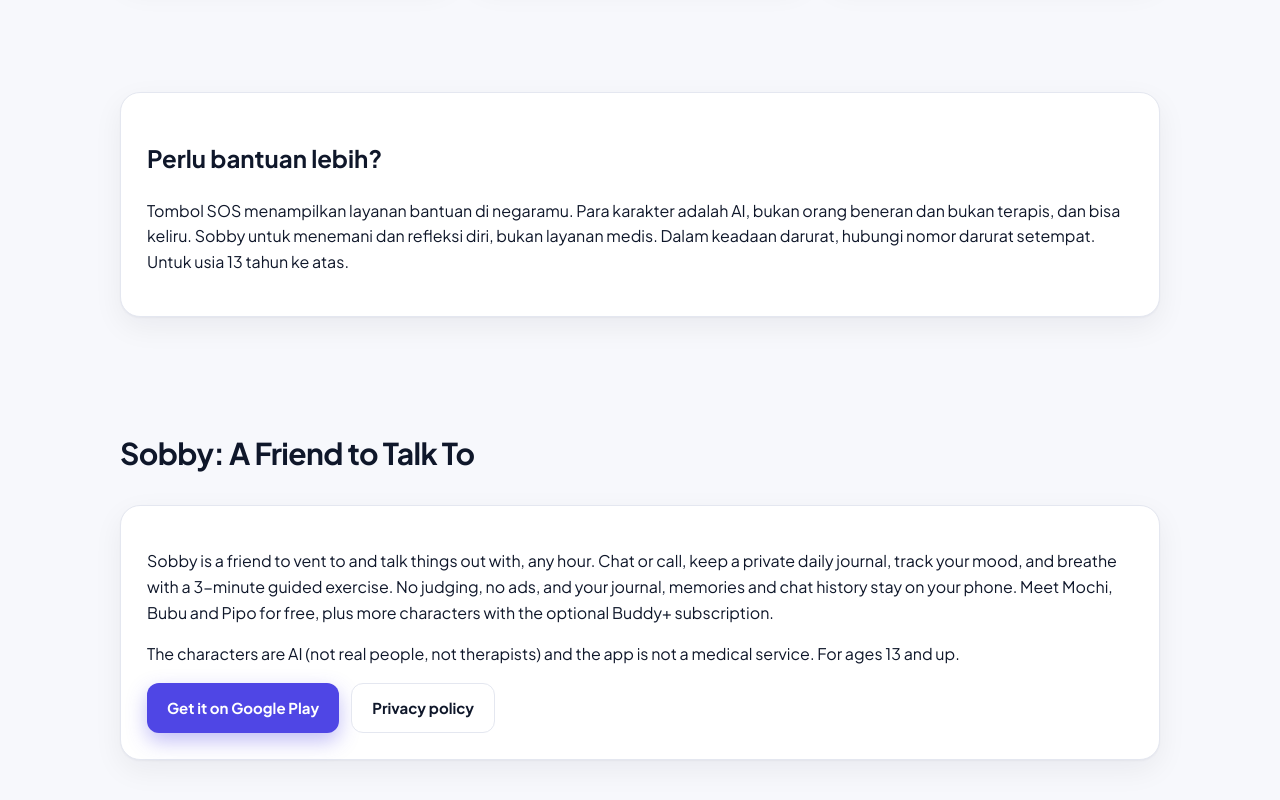
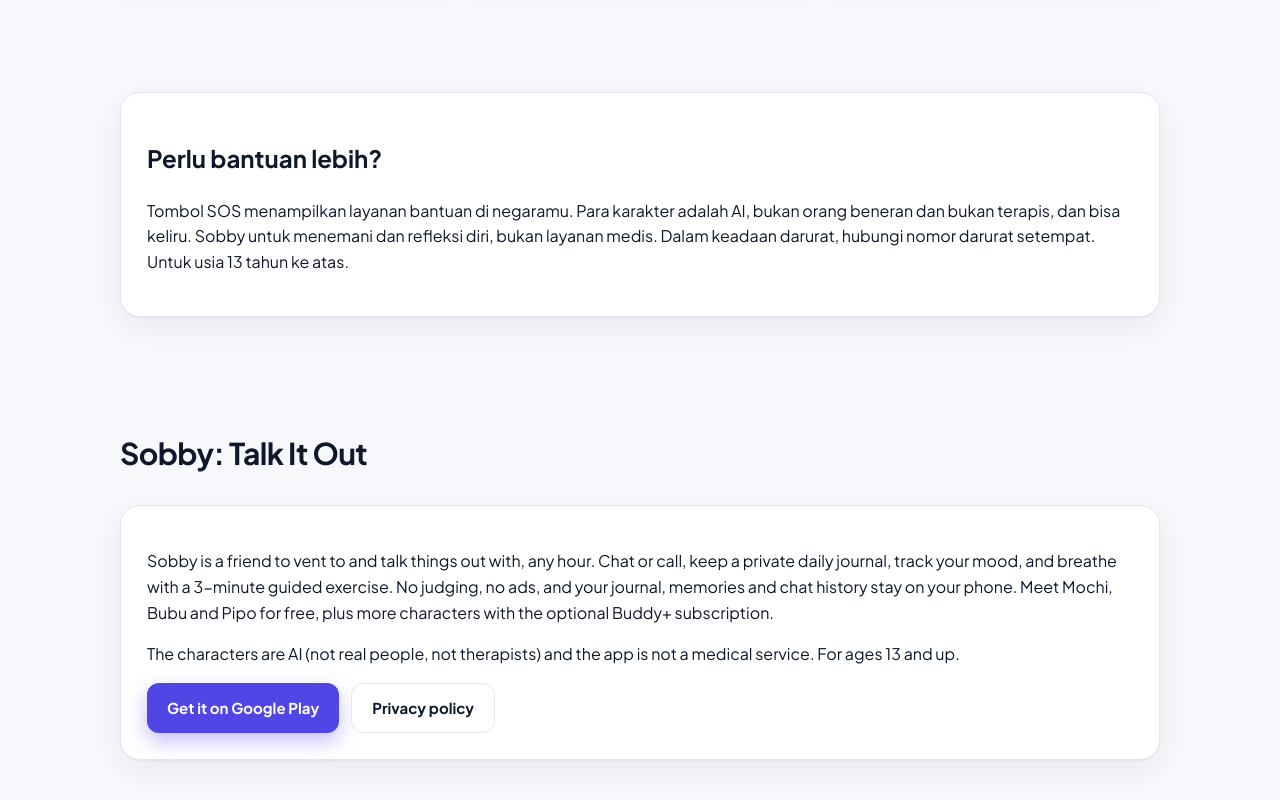
Before and after one commit to irsyad-git/alastic-site, a plain HTML site: page staywaras/index.html in a window 1280 px wide. Shown: the part 1300-2100 px from the top of the page. Drawn offline with Linux system fonts and the light colour scheme.

Commit message:
Site: English title Sobby: Talk It Out
Co-Authored-By: Claude Sonnet 5.5 <noreply@anthropic.com>
Claude-Session: https://claude.ai/code/session_012aTpVzXvcgMxQyvVZ1iynp

```diff
--- a/staywaras/index.html
+++ b/staywaras/index.html
@@ -19,7 +19,7 @@
   <link rel="preconnect" href="https://fonts.gstatic.com" crossorigin>
   <link href="https://fonts.googleapis.com/css2?family=Plus+Jakarta+Sans:wght@400;600;700;800&display=swap" rel="stylesheet">
   <link rel="stylesheet" href="../style.css">
-  <script type="application/ld+json">{"@context":"https://schema.org","@type":"MobileApplication","name":"Sobby: A Friend to Talk To","alternateName":"Sobby","operatingSystem":"ANDROID","applicationCategory":"HealthApplication","inLanguage":["id","en"],"description":"Teman curhat dan teman cerita: chat atau telepon, jurnal harian, mood tracker, napas terpandu. Karakter adalah AI, bukan terapis.","url":"https://alastic.id/staywaras/","image":"https://alastic.id/assets/staywaras/icon-512.png","downloadUrl":"https://play.google.com/store/apps/details?id=id.alastic.staywaras","offers":{"@type":"Offer","price":"0","priceCurrency":"USD"},"publisher":{"@type":"Organization","name":"Alastic","url":"https://alastic.id"}}</script>
+  <script type="application/ld+json">{"@context":"https://schema.org","@type":"MobileApplication","name":"Sobby: Talk It Out","alternateName":"Sobby","operatingSystem":"ANDROID","applicationCategory":"HealthApplication","inLanguage":["id","en"],"description":"Teman curhat dan teman cerita: chat atau telepon, jurnal harian, mood tracker, napas terpandu. Karakter adalah AI, bukan terapis.","url":"https://alastic.id/staywaras/","image":"https://alastic.id/assets/staywaras/icon-512.png","downloadUrl":"https://play.google.com/store/apps/details?id=id.alastic.staywaras","offers":{"@type":"Offer","price":"0","priceCurrency":"USD"},"publisher":{"@type":"Organization","name":"Alastic","url":"https://alastic.id"}}</script>
 </head>
 <body>
   <header class="top">
@@ -69,7 +69,7 @@
 
     <section id="en" lang="en">
       <div class="wrap">
-        <div class="sec-head"><h2>Sobby: A Friend to Talk To</h2></div>
+        <div class="sec-head"><h2>Sobby: Talk It Out</h2></div>
         <div class="card">
           <p>Sobby is a friend to vent to and talk things out with, any hour. Chat or call, keep a private daily journal, track your mood, and breathe with a 3-minute guided exercise. No judging, no ads, and your journal, memories and chat history stay on your phone. Meet Mochi, Bubu and Pipo for free, plus more characters with the optional Buddy+ subscription.</p>
           <p>The characters are AI (not real people, not therapists) and the app is not a medical service. For ages 13 and up.</p>
```
